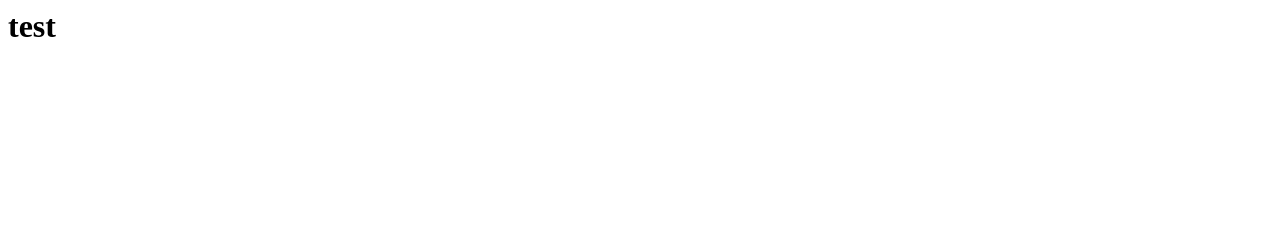
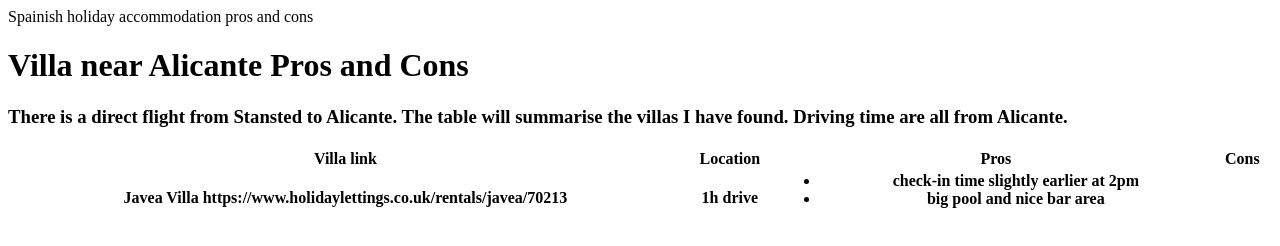
Before and after one commit to Cherryhz/Cherryhz.github.io, a plain HTML site: page index.html in a window 1280 px wide. Drawn offline with Linux system fonts and the light colour scheme.

Commit message:
Update index.html

```diff
--- a/index.html
+++ b/index.html
@@ -1,7 +1,23 @@
 <html>
 <head>
+  Spainish holiday accommodation pros and cons
 </head>
 <body>
-<h1>test</h1>
+  <h1> Villa near Alicante Pros and Cons </h1>
+  <h3> There is a direct flight from Stansted to Alicante. The table will summarise the villas I have found. Driving time are all from Alicante. </h3>
+  <table style="width:100%">
+    <tr>
+      <th> Villa link </th>
+      <th> Location </th>
+      <th> Pros </th>
+      <th> Cons </th>
+    </tr>
+    <tr>
+      <th> Javea Villa https://www.holidaylettings.co.uk/rentals/javea/70213 </th>
+      <th> 1h drive </th>
+      <th> <ul>
+        <li> check-in time slightly earlier at 2pm </li>
+        <li> big pool and nice bar area </li>
+      </ul> </th>
 </body>
 </html>
```
